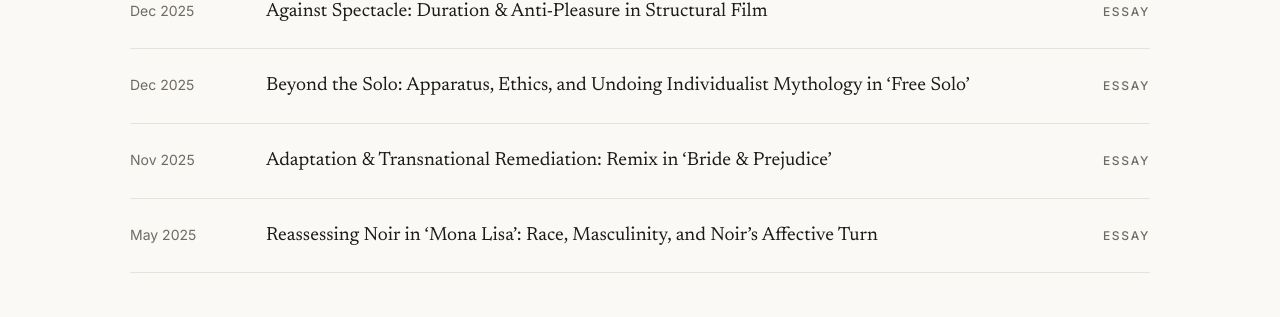
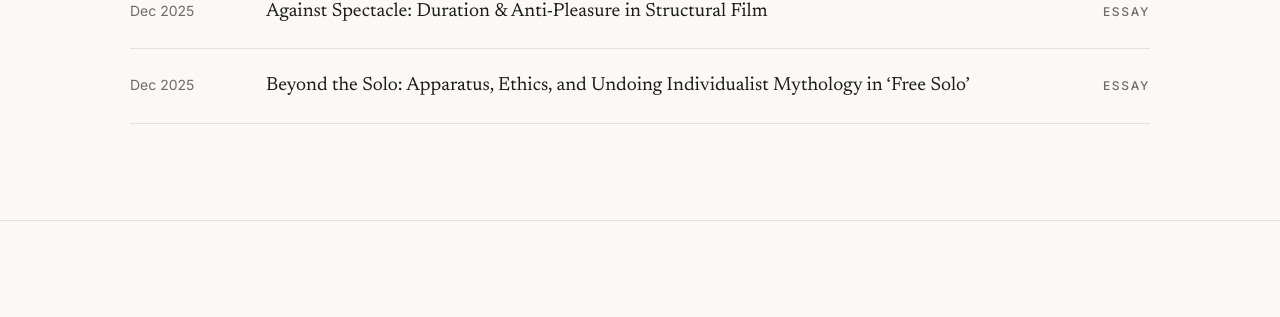
Before and after one commit to KrishChopra04/krish-portfolio, a Next.js app: page / in a window 1280 px wide. Shown: the part 1076-1393 px from the top of the page. Built offline with nearby package versions, Linux system fonts and the light colour scheme.

Commit message:
Update page.tsx

```diff
--- a/app/page.tsx
+++ b/app/page.tsx
@@ -9,7 +9,7 @@ const reading = [
 ]
 
 export default function Home() {
-  const featured = essays.filter(e => e.featured).slice(0, 6)
+  const featured = essays.filter(e => e.featured).slice(0, 3)
   const latest = essays[0]
 
   return (
```
